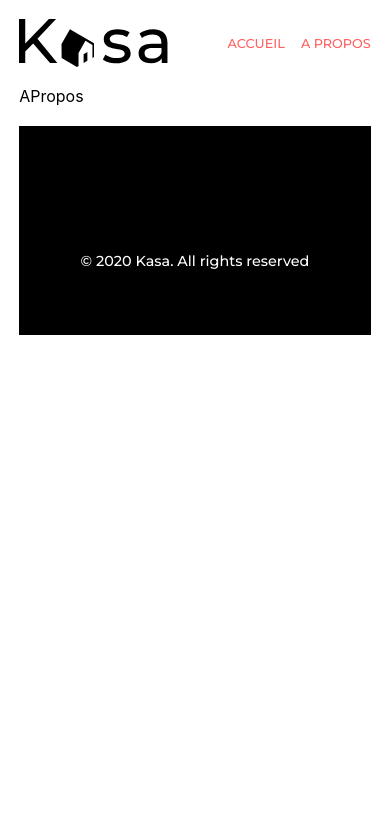
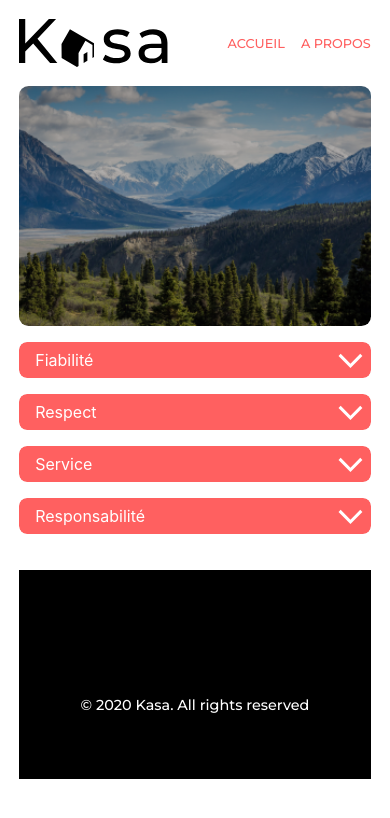
Before and after one commit to Isilud/P7_OC, a React (Create React App) app in the folder kasa/: page /APropos in a window 390 px wide. Shown: the top 818 px of the page. Built offline with nearby package versions, Linux system fonts and the light colour scheme.

Commit message:
Project update

```diff
--- a/kasa/src/components/Banner.jsx
+++ b/kasa/src/components/Banner.jsx
@@ -3,12 +3,29 @@ import PropTypes from 'prop-types'
 
 import '../styles/Banner.scss'
 
-function Banner ({ backgroundUrl, children }) {
+function Banner ({
+  backgroundUrl,
+  backgroundMobileUrl,
+  large = false,
+  children
+}) {
+  if (!backgroundMobileUrl) {
+    backgroundMobileUrl = backgroundUrl
+  }
+
   return (
-    <div className="banner">
+    <div className={`banner ${large ? 'banner-large' : 'banner-small'}`}>
       <div
-        className="banner_image"
+        className={'banner_image nodisplay'}
         style={{ backgroundImage: `url(${backgroundUrl})` }}
+      >
+        <div className="banner_container">{children}</div>
+      </div>
+      <div
+        className="banner_mImage"
+        style={{
+          backgroundImage: `url(${backgroundMobileUrl})`
+        }}
       >
         <div className="banner_container">{children}</div>
       </div>
@@ -17,8 +34,10 @@ function Banner ({ backgroundUrl, children }) {
 }
 
 Banner.propTypes = {
-  children: PropTypes.any,
-  backgroundUrl: PropTypes.string.isRequired
+  backgroundUrl: PropTypes.string.isRequired,
+  backgroundMobileUrl: PropTypes.string,
+  large: PropTypes.bool.isRequired,
+  children: PropTypes.any
 }
 
 export { Banner }
--- a/kasa/src/pages/APropos.jsx
+++ b/kasa/src/pages/APropos.jsx
@@ -1,11 +1,44 @@
+/* eslint-disable react/no-unescaped-entities */
 import React from 'react'
+
+import { Banner, Dropdown } from '../components'
+
 import '../styles/APropos.scss'
 
 function APropos () {
   return (
-    <>
-      APropos
-    </>
+    <div className="apropos">
+      <Banner
+        backgroundUrl={`${require('../assets/Banner_APropos.png')}`}
+        backgroundMobileUrl={`${require('../assets/Banner_APropos_Mobile.png')}`}
+        large={true}
+      ></Banner>
+      <div className="apropos_gallery">
+        <Dropdown title="Fiabilité">
+          Les annonces postées sur Kasa garantissent une fiabilité totale. Les
+          photos sont conformes aux logements, et toutes les informations sont
+          régulièrement vérifiées par nos équipes.
+        </Dropdown>
+        <Dropdown title="Respect">
+          La bienveillance fait partie des valeurs fondatrices de Kasa. Tout
+          comportement discriminatoire ou de perturbation du voisinage
+          entraînera une exclusion de notre plateforme.
+        </Dropdown>
+        <Dropdown title="Service">
+          Nos équipes se tiennent à votre disposition pour vous fournir une
+          expérience parfaite. N'hésitez pas à nous contacter si vous avez la
+          moindre question.
+        </Dropdown>
+        <Dropdown title="Responsabilité">
+          La sécurité est la priorité de Kasa. Aussi bien pour nos hôtes que
+          pour les voyageurs, chaque logement correspond aux critères de
+          sécurité établis par nos services. En laissant une note aussi bien à
+          l'hôte qu'au locataire, cela permet à nos équipes de vérifier que les
+          standards sont bien respectés. Nous organisons également des ateliers
+          sur la sécurité domestique pour nos hôtes.
+        </Dropdown>
+      </div>
+    </div>
   )
 }
 
--- a/kasa/src/pages/Home.jsx
+++ b/kasa/src/pages/Home.jsx
@@ -4,14 +4,26 @@ import { Banner, Card } from '../components'
 import '../styles/Home.scss'
 
 // Should be deleted when API available
-import logementList from '../data_back/logements.json'
+// import logementList from '../data_back/logements.json'
 
 function Home () {
   const [logements, setLogements] = useState([])
 
   useEffect(() => {
     // Should be replaced with a fetch when API available.
-    setLogements(logementList)
+    fetch('../../public/data_back/logements.json', {
+      headers: {
+        'Content-Type': 'application/json',
+        Accept: 'application/json'
+      }
+    })
+      .then((res) => {
+        console.log(res)
+        res.json()
+      })
+      .then((data) => setLogements(data))
+      .catch((err) => console.log(err))
+    // setLogements(logementList)
   }, [])
 
   return (
--- a/kasa/src/styles/APropos.scss
+++ b/kasa/src/styles/APropos.scss
@@ -0,0 +1,13 @@
+.apropos {
+  &_gallery {
+    display: flex;
+    flex-direction: column;
+    row-gap: 1.8rem;
+    padding: 1.8rem 6rem;
+
+    @media screen and (max-width: 768px) {
+      padding: 1rem 0rem;
+      row-gap: 1rem;
+    }
+  }
+}
--- a/kasa/src/styles/Banner.scss
+++ b/kasa/src/styles/Banner.scss
@@ -16,12 +16,20 @@
   line-height: 142.6%;
   color: $color_white;
 
-  @media screen and (max-width: 768px) {
-    height: 5rem;
-    font-size: 1.5rem;
-    line-height: 1.5rem;
-    border-radius: 0.6rem;
-    height: 6.8rem;
+  &-small {
+    @media screen and (max-width: 768px) {
+      font-size: 1.5rem;
+      line-height: 1.5rem;
+      border-radius: 0.6rem;
+      height: 6.8rem;
+    }
+  }
+  &-large {
+    @media screen and (max-width: 768px) {
+      font-size: 1.5rem;
+      line-height: 1.5rem;
+      border-radius: 0.6rem;
+    }
   }
 
   &_image {
@@ -31,6 +39,7 @@
     background-repeat: no-repeat;
     mix-blend-mode: darken;
     background-size: cover;
+    background-position: center;
     z-index: 1;
 
     &::before {
@@ -54,4 +63,38 @@
     width: 100%;
     padding: 0 1rem;
   }
+
+  &_mImage {
+    display: none;
+
+    @media screen and (max-width: 768px) {
+      display: block;
+      position: relative;
+      height: 100%;
+      width: 100%;
+      background-repeat: no-repeat;
+      mix-blend-mode: darken;
+      background-size: cover;
+      background-position: center;
+      z-index: 1;
+
+      &::before {
+        content: '';
+        position: absolute;
+        top: 0;
+        left: 0;
+        height: 100%;
+        width: 100%;
+        background: $color_black;
+        opacity: 0.3;
+        z-index: -1;
+      }
+    }
+  }
 }
+
+.nodisplay {
+  @media screen and (max-width: 768px) {
+    display: none;
+  }
+}
--- a/kasa/src/styles/Card.scss
+++ b/kasa/src/styles/Card.scss
@@ -9,6 +9,7 @@
   max-width: 100%;
   overflow: hidden;
   background-color: #ff6060;
+  background-position: center;
   background-repeat: no-repeat;
   background-size: cover;
   mix-blend-mode: darken;
--- a/kasa/src/styles/Dropdown.scss
+++ b/kasa/src/styles/Dropdown.scss
@@ -1,7 +1,6 @@
 @import './utils/colors.scss';
 
 .dropdown {
-
   background-color: $color_lightgray;
   border-radius: 0.5rem;
   overflow: hidden;
@@ -15,12 +14,20 @@
     color: $color-white;
     padding: 0.5rem 2rem 0.5rem 1rem;
     font-size: 1.5rem;
+
+    @media screen and (max-width: 768px) {
+      font-size: 1rem;
+      padding: 0.5rem 0.5rem 0.5rem 1rem;
+    }
   }
 
   &_content {
+    color: $primary;
+    font-size: 1.3rem;
 
-    color : $primary;
-    font-size: 1.3rem;
+    @media screen and (max-width: 768px) {
+      font-size: 0.8rem;
+    }
 
     &-closed {
       padding: 0rem;
```
Also changed, not shown: kasa/public/data_back/logements.json (renamed from kasa/src/data_back/logements.json), kasa/src/assets/Banner_APropos.png (added), kasa/src/assets/Banner_APropos_Mobile.png (added).
